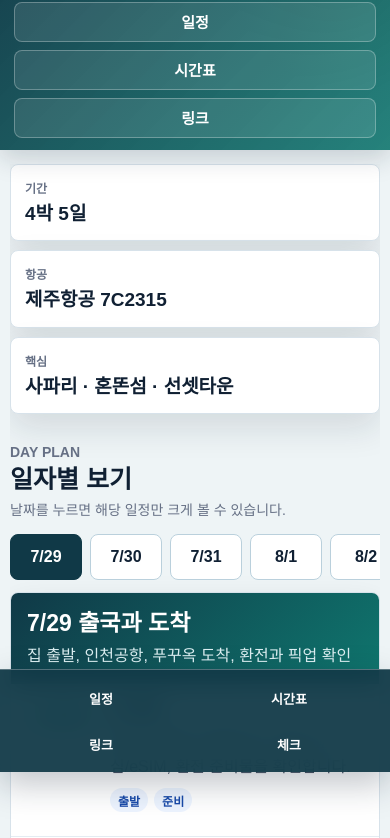
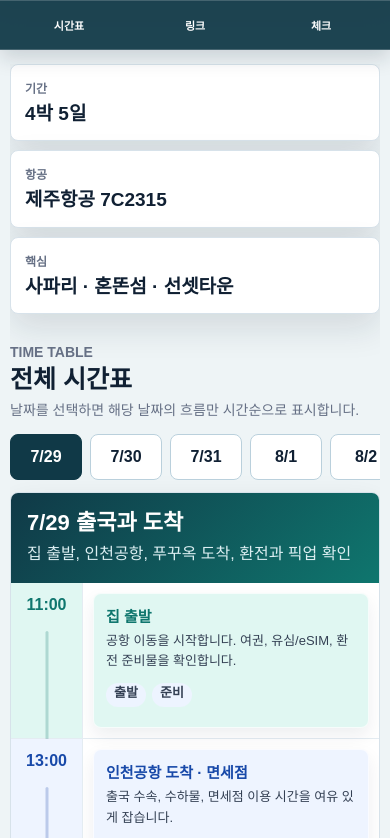
Before and after one commit to csl-crypto/travel_guide, a plain HTML site: page index.html in a window 390 px wide. Shown: the part 72-910 px from the top of the page. Drawn offline with Linux system fonts and the light colour scheme.

Commit message:
모바일 시간표 중심 화면으로 정리

```diff
--- a/app.js
+++ b/app.js
@@ -110,7 +110,6 @@ let activeDayId = days[0].id;
 
 document.addEventListener("DOMContentLoaded", () => {
 	renderDayTabs();
-	renderDayCard();
 	renderTimeTable();
 	renderLinks();
 	renderChecklist();
@@ -134,44 +133,10 @@ function renderDayTabs() {
 		button.addEventListener("click", () => {
 			activeDayId = day.id;
 			renderDayTabs();
-			renderDayCard();
 			renderTimeTable();
 		});
 		return button;
 	}));
-}
-
-function renderDayCard() {
-	const day = days.find((item) => item.id === activeDayId) || days[0];
-	const card = document.getElementById("dayCard");
-	const summary = document.createElement("div");
-	summary.className = "day-summary";
-	summary.innerHTML = `<strong>${escapeHtml(day.label)} ${escapeHtml(day.title)}</strong><span>${escapeHtml(day.subtitle)}</span>`;
-
-	const timeline = document.createElement("div");
-	timeline.className = "timeline";
-	day.events.forEach((item) => timeline.append(timelineItem(item)));
-
-	card.replaceChildren(summary, timeline);
-}
-
-function timelineItem(item) {
-	const article = document.createElement("article");
-	article.className = "timeline-item";
-	article.innerHTML = `
-		<div class="time">${escapeHtml(item.time)}</div>
-		<div class="event">
-			<h3>${escapeHtml(item.title)}</h3>
-			<p>${escapeHtml(item.body)}</p>
-			<div class="tag-row"></div>
-			<div class="link-row"></div>
-		</div>
-	`;
-	const tagRow = article.querySelector(".tag-row");
-	item.tags.forEach((tag) => tagRow.append(tagElement(tag, item.alert)));
-	const linkRow = article.querySelector(".link-row");
-	item.links.forEach((itemLink) => linkRow.append(anchor(itemLink)));
-	return article;
 }
 
 function renderTimeTable() {
--- a/index.html
+++ b/index.html
@@ -13,12 +13,13 @@
 				<p>2026.07.29 - 08.02</p>
 				<h1>푸꾸옥 여행 가이드</h1>
 			</div>
-			<div class="header-actions">
-				<a href="#dayView">일정</a>
-				<a href="#timeTable">시간표</a>
-				<a href="#links">링크</a>
-			</div>
 		</header>
+
+		<nav class="bottom-nav" aria-label="바로가기">
+			<a href="#timeTable">시간표</a>
+			<a href="#links">링크</a>
+			<a href="#checklist">체크</a>
+		</nav>
 
 		<main>
 			<section class="quick-panel" aria-label="여행 요약">
@@ -36,26 +37,15 @@
 				</div>
 			</section>
 
-			<section class="section" id="dayView">
-				<div class="section-head">
-					<div>
-						<p class="kicker">DAY PLAN</p>
-						<h2>일자별 보기</h2>
-					</div>
-					<p>날짜를 누르면 해당 일정만 크게 볼 수 있습니다.</p>
-				</div>
-				<div class="day-strip" id="dayTabs" aria-label="날짜 선택"></div>
-				<div class="day-card" id="dayCard"></div>
-			</section>
-
 			<section class="section" id="timeTable">
 				<div class="section-head">
 					<div>
 						<p class="kicker">TIME TABLE</p>
 						<h2>전체 시간표</h2>
 					</div>
-					<p>원본 캡처 없이도 볼 수 있도록 같은 내용을 새 표로 정리했습니다.</p>
+					<p>날짜를 선택하면 해당 날짜의 흐름만 시간순으로 표시합니다.</p>
 				</div>
+				<div class="day-strip" id="dayTabs" aria-label="날짜 선택"></div>
 				<div class="time-table" id="timeTableBox"></div>
 			</section>
 
@@ -81,13 +71,6 @@
 				<div class="check-list" id="checkList"></div>
 			</section>
 		</main>
-
-		<nav class="bottom-nav" aria-label="하단 바로가기">
-			<a href="#dayView">일정</a>
-			<a href="#timeTable">시간표</a>
-			<a href="#links">링크</a>
-			<a href="#checklist">체크</a>
-		</nav>
 	</div>
 
 	<script src="app.js"></script>
--- a/styles.css
+++ b/styles.css
@@ -25,7 +25,6 @@ html {
 
 body {
 	margin: 0;
-	padding-bottom: 112px;
 	font-family: "Malgun Gothic", "Apple SD Gothic Neo", Arial, sans-serif;
 	color: var(--ink);
 	background: var(--bg);
@@ -46,12 +45,8 @@ a {
 }
 
 .app-header {
-	position: sticky;
-	top: 0;
-	z-index: 20;
 	display: grid;
-	gap: 12px;
-	padding: 14px 14px 12px;
+	padding: 12px 14px;
 	width: 100%;
 	overflow: hidden;
 	color: #fff;
@@ -83,14 +78,6 @@ h1 {
 	letter-spacing: 0;
 }
 
-.header-actions {
-	display: grid;
-	grid-template-columns: repeat(3, minmax(0, 1fr));
-	gap: 8px;
-	min-width: 0;
-}
-
-.header-actions a,
 .bottom-nav a {
 	display: inline-flex;
 	align-items: center;
@@ -101,12 +88,6 @@ h1 {
 	text-decoration: none;
 	font-weight: 900;
 	white-space: nowrap;
-}
-
-.header-actions a {
-	border: 1px solid rgba(255, 255, 255, 0.28);
-	background: rgba(255, 255, 255, 0.1);
-	color: #fff;
 }
 
 main {
@@ -122,7 +103,6 @@ main {
 }
 
 .quick-panel div,
-.day-card,
 .time-table,
 .link-card,
 .check-list {
@@ -204,71 +184,6 @@ h2 {
 	background: var(--deep);
 	border-color: var(--deep);
 	color: #fff;
-}
-
-.day-card {
-	overflow: hidden;
-}
-
-.day-summary {
-	padding: 16px;
-	color: #fff;
-	background: linear-gradient(135deg, var(--deep), var(--teal));
-}
-
-.day-summary strong {
-	display: block;
-	font-size: 23px;
-	line-height: 1.25;
-}
-
-.day-summary span {
-	display: block;
-	margin-top: 6px;
-	color: #dceff2;
-	line-height: 1.55;
-}
-
-.timeline {
-	display: grid;
-	gap: 0;
-}
-
-.timeline-item {
-	display: grid;
-	grid-template-columns: 72px minmax(0, 1fr);
-	gap: 12px;
-	padding: 15px;
-	border-bottom: 1px solid #e4ecf2;
-}
-
-.timeline-item:last-child {
-	border-bottom: 0;
-}
-
-.time {
-	display: inline-flex;
-	align-items: center;
-	justify-content: center;
-	align-self: start;
-	min-height: 34px;
-	padding: 0 8px;
-	border-radius: 999px;
-	background: var(--teal-soft);
-	color: var(--teal);
-	font-weight: 900;
-}
-
-.event h3 {
-	font-size: 17px;
-	line-height: 1.35;
-}
-
-.event p {
-	margin-top: 6px;
-	color: #475467;
-	line-height: 1.6;
-	overflow-wrap: anywhere;
 }
 
 .tag-row,
@@ -377,9 +292,11 @@ h2 {
 	display: grid;
 	gap: 8px;
 	padding: 10px;
+	min-width: 0;
 }
 
 .table-event {
+	min-width: 0;
 	padding: 12px;
 	border: 1px solid rgba(255, 255, 255, 0.7);
 	border-radius: 8px;
@@ -399,6 +316,7 @@ h2 {
 	color: #344054;
 	font-size: 13px;
 	line-height: 1.55;
+	overflow-wrap: anywhere;
 }
 
 .tone-0 .table-time,
@@ -498,27 +416,29 @@ h2 {
 }
 
 .bottom-nav {
-	position: fixed;
+	position: sticky;
 	z-index: 30;
+	top: 0;
 	left: 0;
 	right: 0;
-	bottom: 0;
 	display: grid;
-	grid-template-columns: repeat(2, minmax(0, 1fr));
-	gap: 6px;
-	padding: 8px 10px;
+	grid-template-columns: repeat(3, minmax(0, 1fr));
+	gap: 4px;
+	padding: 6px 8px;
 	border: 0;
-	border-top: 1px solid rgba(255, 255, 255, 0.28);
+	border-top: 1px solid rgba(255, 255, 255, 0.18);
+	border-bottom: 1px solid rgba(255, 255, 255, 0.18);
 	border-radius: 0;
 	background: rgba(16, 57, 71, 0.94);
-	box-shadow: 0 12px 32px rgba(16, 32, 51, 0.26);
+	box-shadow: 0 8px 20px rgba(16, 32, 51, 0.16);
 	backdrop-filter: blur(12px);
 }
 
 .bottom-nav a {
-	min-height: 40px;
+	min-height: 36px;
 	color: #fff;
-	font-size: 13px;
+	font-size: 11px;
+	overflow: hidden;
 }
 
 .bottom-nav a:active {
@@ -526,23 +446,13 @@ h2 {
 }
 
 @media (min-width: 720px) {
-	body {
-		padding-bottom: 0;
-	}
-
 	.app-header {
-		position: static;
-		grid-template-columns: minmax(0, 1fr) auto;
 		align-items: center;
 		padding: 22px clamp(24px, 5vw, 62px);
 	}
 
 	h1 {
 		font-size: 34px;
-	}
-
-	.header-actions {
-		width: 320px;
 	}
 
 	main {
@@ -558,31 +468,8 @@ h2 {
 		align-items: end;
 	}
 
-	.day-card {
-		display: grid;
-		grid-template-columns: 280px minmax(0, 1fr);
-	}
-
-	.day-summary {
-		min-height: 100%;
-	}
-
 	.link-grid {
 		grid-template-columns: repeat(2, minmax(0, 1fr));
-	}
-
-	.bottom-nav {
-		display: none;
-	}
-}
-
-@media (max-width: 520px) {
-	.header-actions {
-		grid-template-columns: 1fr;
-	}
-
-	.header-actions a {
-		font-size: 15px;
 	}
 }
 
```
